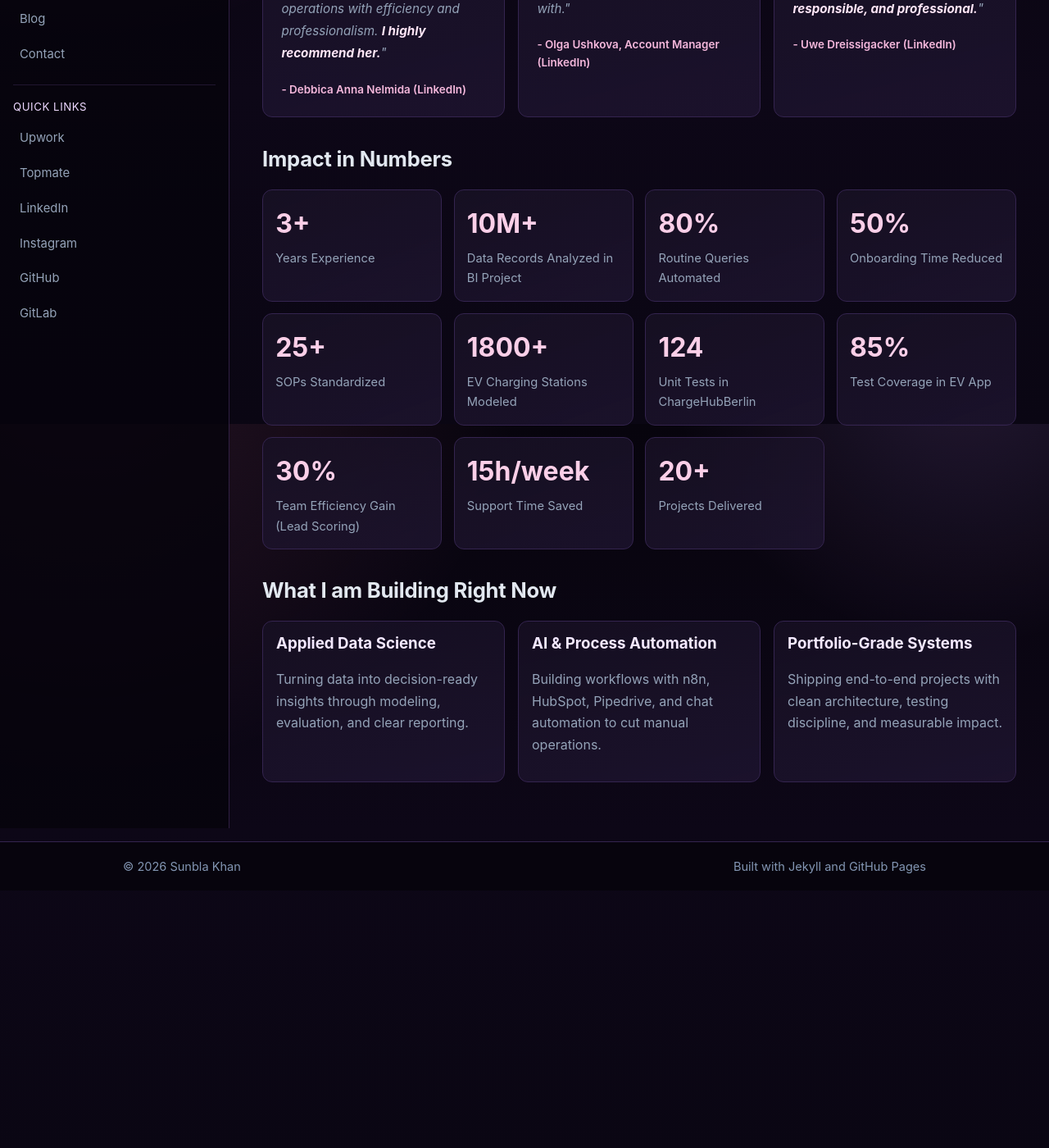
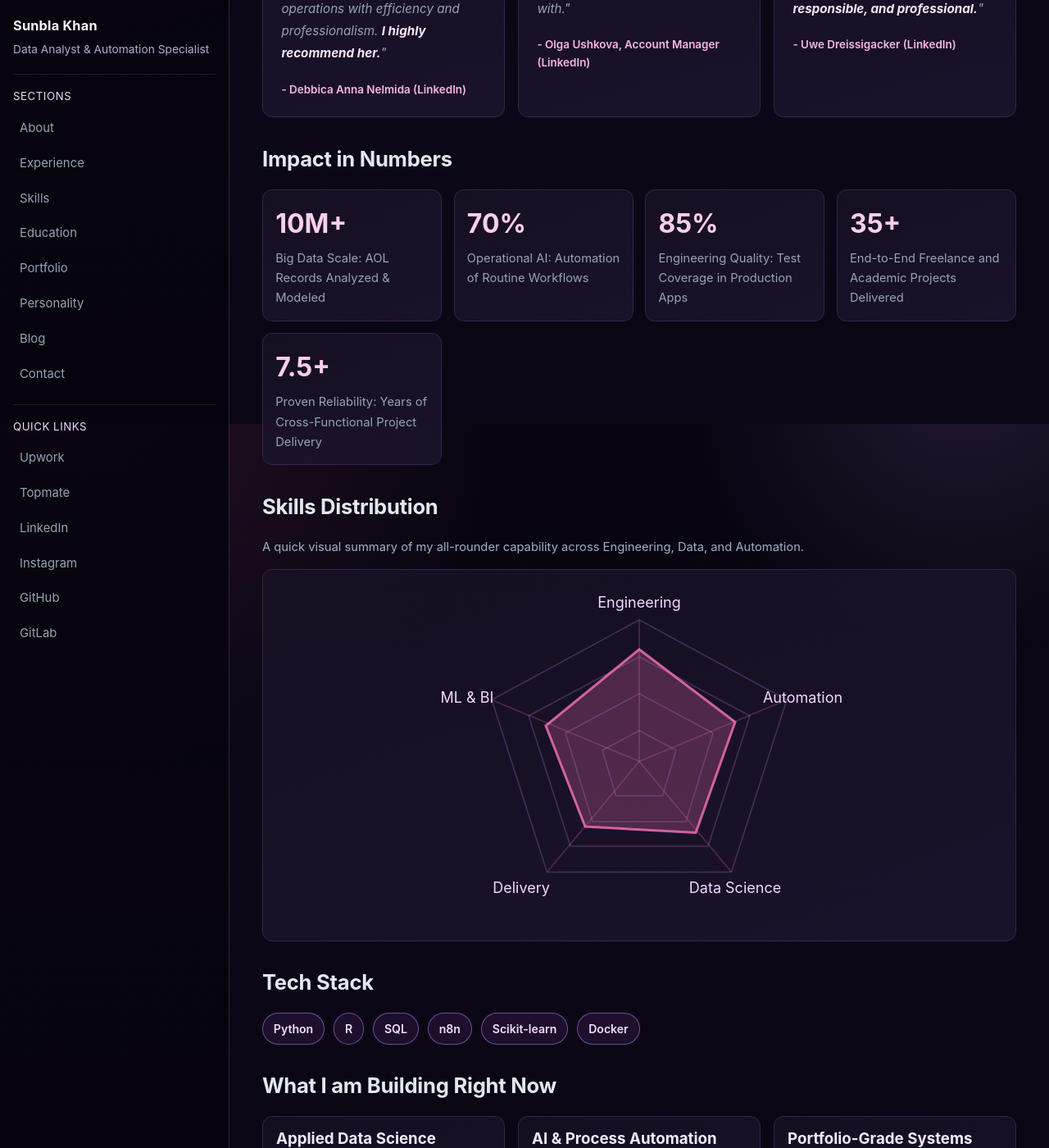
Before and after one commit to Sunblakhan/sunblakhan.github.io, a Jekyll site: the page built from index.md, in a window 1280 px wide and 1400 px high, scrolled down 1283 px. Shown: the whole window at 82% size. Built offline with Jekyll 4.4.1, drawn with Linux system fonts in a browser that asks for light colours; before the commit the page ends 2369 px from its top, so only the background shows below that.

Commit message:
Revise impact metrics and add skills radar plus tech stack section

```diff
--- a/assets/css/style.css
+++ b/assets/css/style.css
@@ -434,6 +434,71 @@ label {
   font-size: 0.92rem;
 }
 
+.viz-section {
+  margin-top: 1.2rem;
+}
+
+.viz-card {
+  border: 1px solid var(--line);
+  border-radius: 12px;
+  padding: 1rem;
+  background: linear-gradient(160deg, rgba(23, 16, 35, 0.9), rgba(32, 22, 51, 0.72));
+  display: flex;
+  justify-content: center;
+  align-items: center;
+}
+
+.radar-chart {
+  width: min(100%, 540px);
+  height: auto;
+}
+
+.radar-ring {
+  fill: none;
+  stroke: rgba(192, 132, 252, 0.25);
+  stroke-width: 1.1;
+}
+
+.radar-axis {
+  stroke: rgba(244, 114, 182, 0.25);
+  stroke-width: 1.1;
+}
+
+.radar-fill {
+  fill: rgba(244, 114, 182, 0.25);
+  stroke: rgba(244, 114, 182, 0.82);
+  stroke-width: 2;
+}
+
+.radar-label {
+  fill: #f5d7ff;
+  font-size: 12px;
+  text-anchor: middle;
+}
+
+.tech-stack {
+  margin-top: 1.2rem;
+}
+
+.stack-cloud {
+  display: flex;
+  flex-wrap: wrap;
+  gap: 0.7rem;
+}
+
+.stack-pill {
+  display: inline-flex;
+  align-items: center;
+  justify-content: center;
+  border-radius: 999px;
+  padding: 0.45rem 0.8rem;
+  border: 1px solid rgba(192, 132, 252, 0.5);
+  background: rgba(41, 24, 62, 0.6);
+  color: #f5d9ff;
+  font-size: 0.88rem;
+  font-weight: 600;
+}
+
 .skills-grid {
   display: grid;
   grid-template-columns: repeat(auto-fit, minmax(260px, 1fr));
--- a/index.md
+++ b/index.md
@@ -64,49 +64,64 @@ title: Home
   <h2>Impact in Numbers</h2>
   <div class="stats-grid">
     <article class="stat-card">
-      <p class="stat-num">3+</p>
-      <p class="stat-label">Years Experience</p>
+      <p class="stat-num">10M+</p>
+      <p class="stat-label">Big Data Scale: AOL Records Analyzed & Modeled</p>
     </article>
     <article class="stat-card">
-      <p class="stat-num">10M+</p>
-      <p class="stat-label">Data Records Analyzed in BI Project</p>
-    </article>
-    <article class="stat-card">
-      <p class="stat-num">80%</p>
-      <p class="stat-label">Routine Queries Automated</p>
-    </article>
-    <article class="stat-card">
-      <p class="stat-num">50%</p>
-      <p class="stat-label">Onboarding Time Reduced</p>
-    </article>
-    <article class="stat-card">
-      <p class="stat-num">25+</p>
-      <p class="stat-label">SOPs Standardized</p>
-    </article>
-    <article class="stat-card">
-      <p class="stat-num">1800+</p>
-      <p class="stat-label">EV Charging Stations Modeled</p>
-    </article>
-    <article class="stat-card">
-      <p class="stat-num">124</p>
-      <p class="stat-label">Unit Tests in ChargeHubBerlin</p>
+      <p class="stat-num">70%</p>
+      <p class="stat-label">Operational AI: Automation of Routine Workflows</p>
     </article>
     <article class="stat-card">
       <p class="stat-num">85%</p>
-      <p class="stat-label">Test Coverage in EV App</p>
+      <p class="stat-label">Engineering Quality: Test Coverage in Production Apps</p>
     </article>
     <article class="stat-card">
-      <p class="stat-num">30%</p>
-      <p class="stat-label">Team Efficiency Gain (Lead Scoring)</p>
+      <p class="stat-num">35+</p>
+      <p class="stat-label">End-to-End Freelance and Academic Projects Delivered</p>
     </article>
     <article class="stat-card">
-      <p class="stat-num">15h/week</p>
-      <p class="stat-label">Support Time Saved</p>
+      <p class="stat-num">7.5+</p>
+      <p class="stat-label">Proven Reliability: Years of Cross-Functional Project Delivery</p>
     </article>
-    <article class="stat-card">
-      <p class="stat-num">20+</p>
-      <p class="stat-label">Projects Delivered</p>
-    </article>
+  </div>
+</section>
+
+<section class="viz-section">
+  <h2>Skills Distribution</h2>
+  <p class="meta">A quick visual summary of my all-rounder capability across Engineering, Data, and Automation.</p>
+  <div class="viz-card">
+    <svg class="radar-chart" viewBox="0 0 360 280" role="img" aria-label="Skills distribution radar chart">
+      <polygon points="180,30 300,95 255,235 105,235 60,95" class="radar-ring"></polygon>
+      <polygon points="180,60 270,108 236,214 124,214 90,108" class="radar-ring"></polygon>
+      <polygon points="180,90 240,122 218,194 142,194 120,122" class="radar-ring"></polygon>
+      <polygon points="180,120 210,136 199,173 161,173 150,136" class="radar-ring"></polygon>
+
+      <line x1="180" y1="145" x2="180" y2="30" class="radar-axis"></line>
+      <line x1="180" y1="145" x2="300" y2="95" class="radar-axis"></line>
+      <line x1="180" y1="145" x2="255" y2="235" class="radar-axis"></line>
+      <line x1="180" y1="145" x2="105" y2="235" class="radar-axis"></line>
+      <line x1="180" y1="145" x2="60" y2="95" class="radar-axis"></line>
+
+      <polygon points="180,54 258,113 226,203 136,198 104,116" class="radar-fill"></polygon>
+
+      <text x="180" y="20" class="radar-label">Engineering</text>
+      <text x="313" y="97" class="radar-label">Automation</text>
+      <text x="258" y="252" class="radar-label">Data Science</text>
+      <text x="40" y="97" class="radar-label">ML & BI</text>
+      <text x="84" y="252" class="radar-label">Delivery</text>
+    </svg>
+  </div>
+</section>
+
+<section class="tech-stack">
+  <h2>Tech Stack</h2>
+  <div class="stack-cloud">
+    <span class="stack-pill">Python</span>
+    <span class="stack-pill">R</span>
+    <span class="stack-pill">SQL</span>
+    <span class="stack-pill">n8n</span>
+    <span class="stack-pill">Scikit-learn</span>
+    <span class="stack-pill">Docker</span>
   </div>
 </section>
 
```
